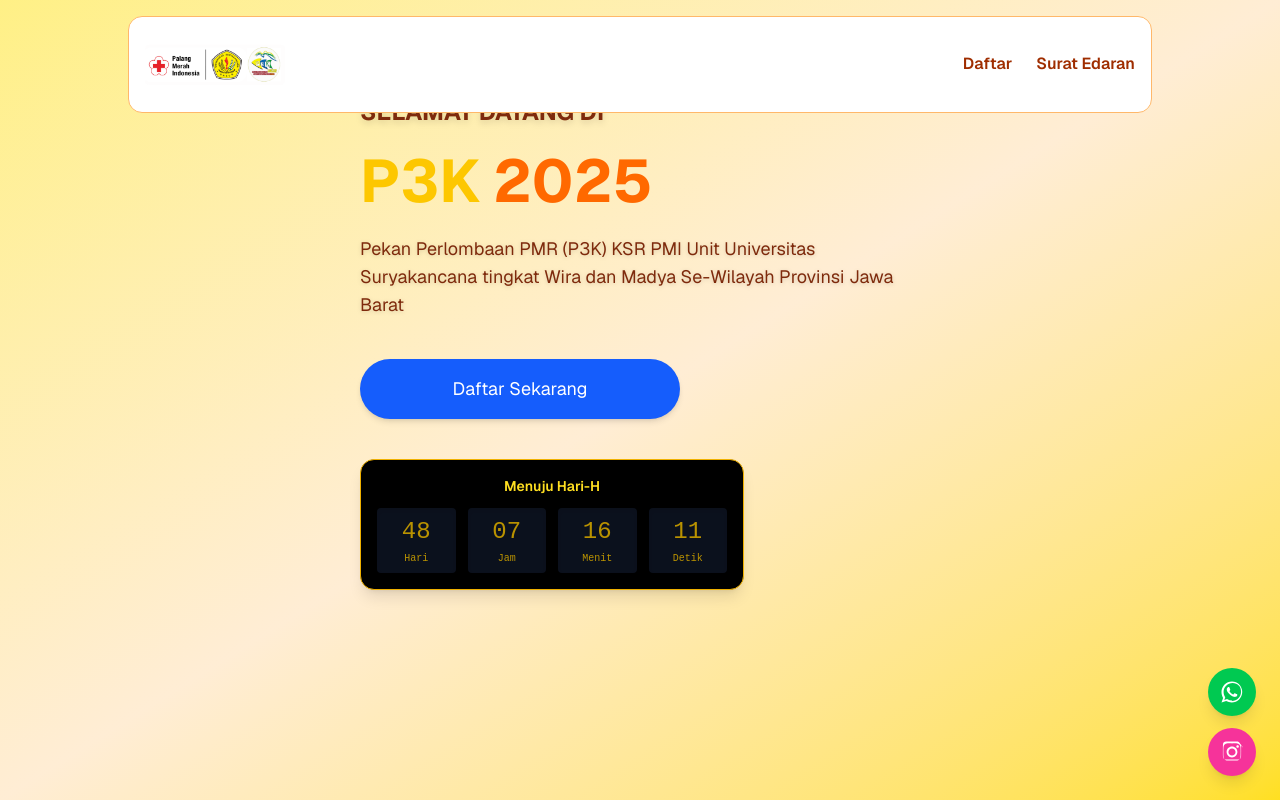
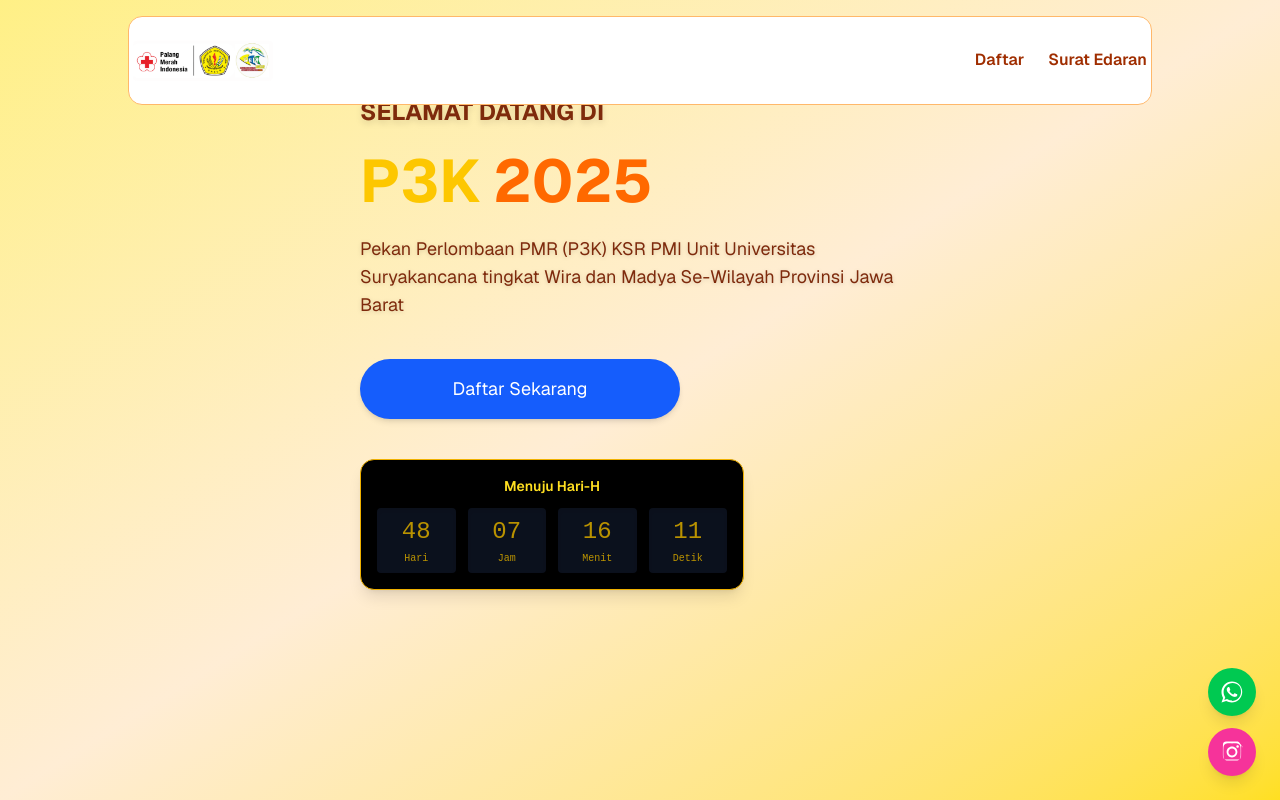
Before and after one commit to rynnlf12/P3K-2025, a Next.js app: page / in a window 1280 px wide. Built offline with nearby package versions, Linux system fonts and the light colour scheme.

Commit message:
edit navbar

```diff
--- a/src/app/page.tsx
+++ b/src/app/page.tsx
@@ -69,7 +69,7 @@
       )}
 
       {/* Navbar */}
-      <div className="fixed top-4 left-1/2 -translate-x-1/2 w-[90%] max-w-5xl z-50 bg-white px-4 py-2 rounded-xl flex items-center justify-between border border-orange-300">
+      <div className="fixed top-4 left-1/2 -translate-x-1/2 w-full max-w-5xl z-50 bg-white px-1 py-1 rounded-xl flex items-center justify-between border border-orange-300">
         <div className="flex items-center gap-3">
           <Image
             src="/desain-p3k.png"
```
